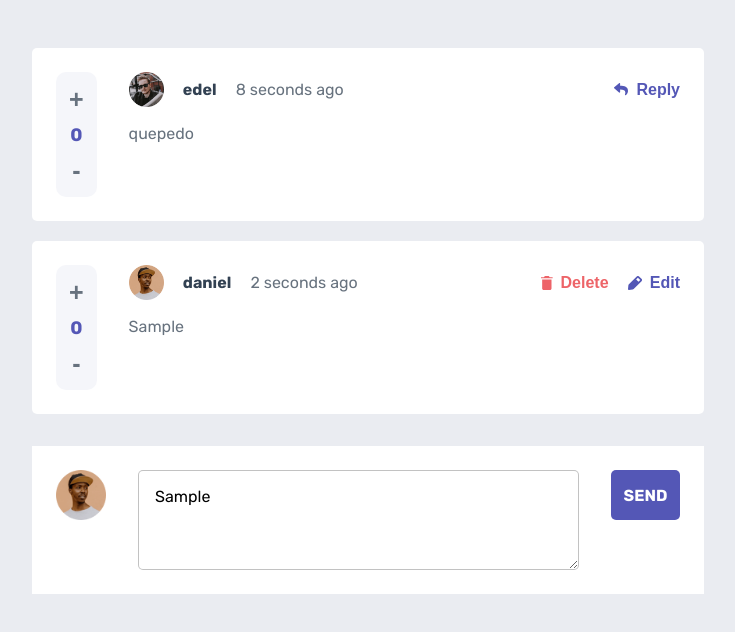
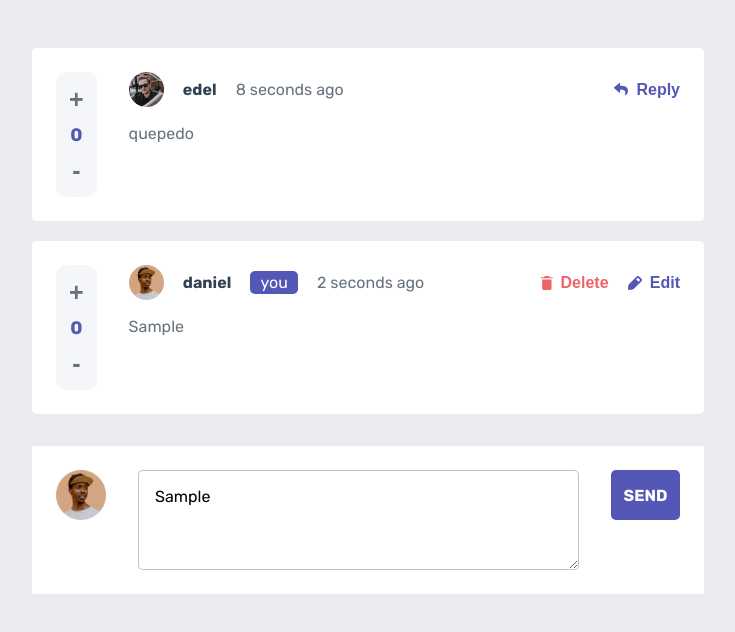
Before and after one commit to dannielsss/interactive-comments-section, a React (Vite) app: page / in a window 1280 px wide. Both pictures are taken after typing "Sample" into the empty fields and a click on the button "SEND". Shown: the top 632 px of the page, without its empty margins (272-1007 px from the left). Built offline with nearby package versions, Linux system fonts and the light colour scheme.

Commit message:
feat: :sparkles: adding the title "you" to comments created by you

```diff
--- a/src/components/Comment/Comment.styles.tsx
+++ b/src/components/Comment/Comment.styles.tsx
@@ -14,6 +14,16 @@ export const CommentBox = styled.div`
   display: flex;
   flex-direction: row;
   gap: 2rem;
+`;
+
+/**
+ * Para el titulo de you
+ */
+export const YouTitle = styled.div`
+  background: hsl(238, 40%, 52%);
+  padding: 2px 10px;
+  color: #ffffff;
+  border-radius: 5px;
 `;
 
 /**
--- a/src/components/Comment/Comment.tsx
+++ b/src/components/Comment/Comment.tsx
@@ -7,6 +7,7 @@ import {
   CommentHeader,
   CreatedAt,
   ProfilePicture,
+  YouTitle,
 } from './Comment.styles';
 
 import { CommentsContext } from '@/context/Comment/Comments.context';
@@ -32,6 +33,7 @@ function Comment({
           <div>
             <ProfilePicture src={profilePicture} alt="profile picture" />
             <p>{author}</p>
+            {author_id === myProfile.id ? <YouTitle>you</YouTitle> : null}
             {/* "live" prop in this component is used for automatic update of its value */}
             <CreatedAt date={datetime} />
           </div>
```
